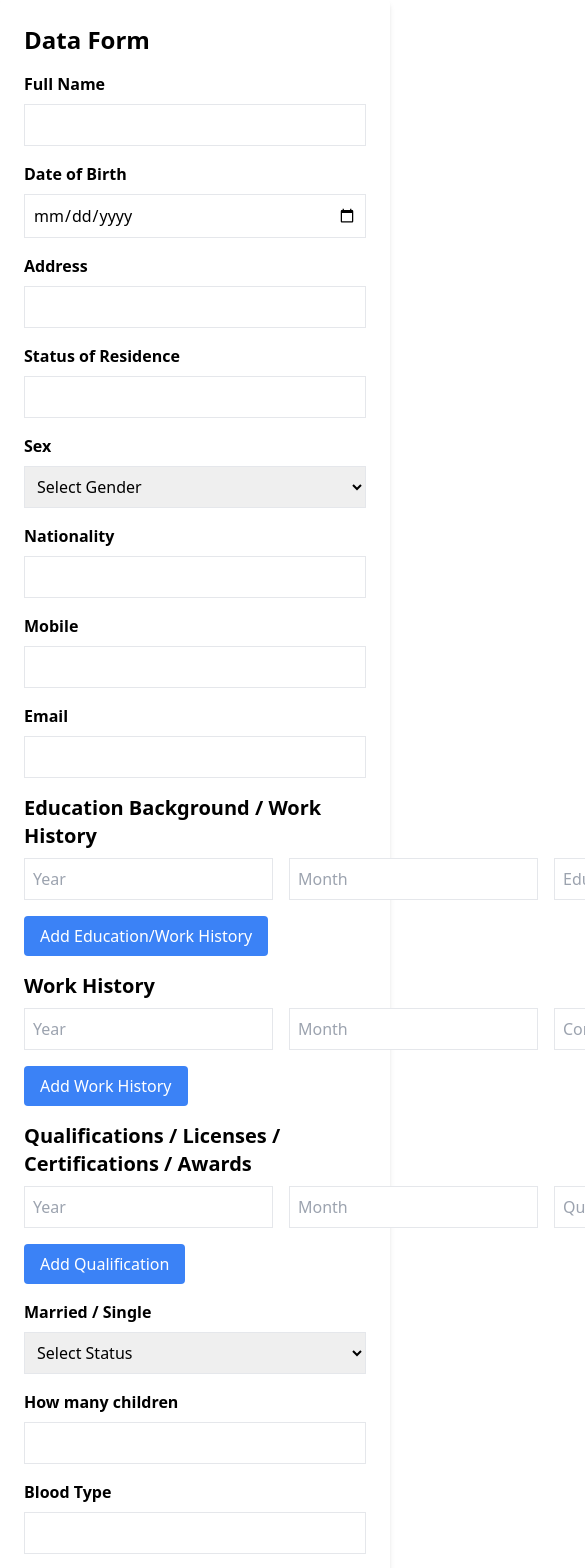
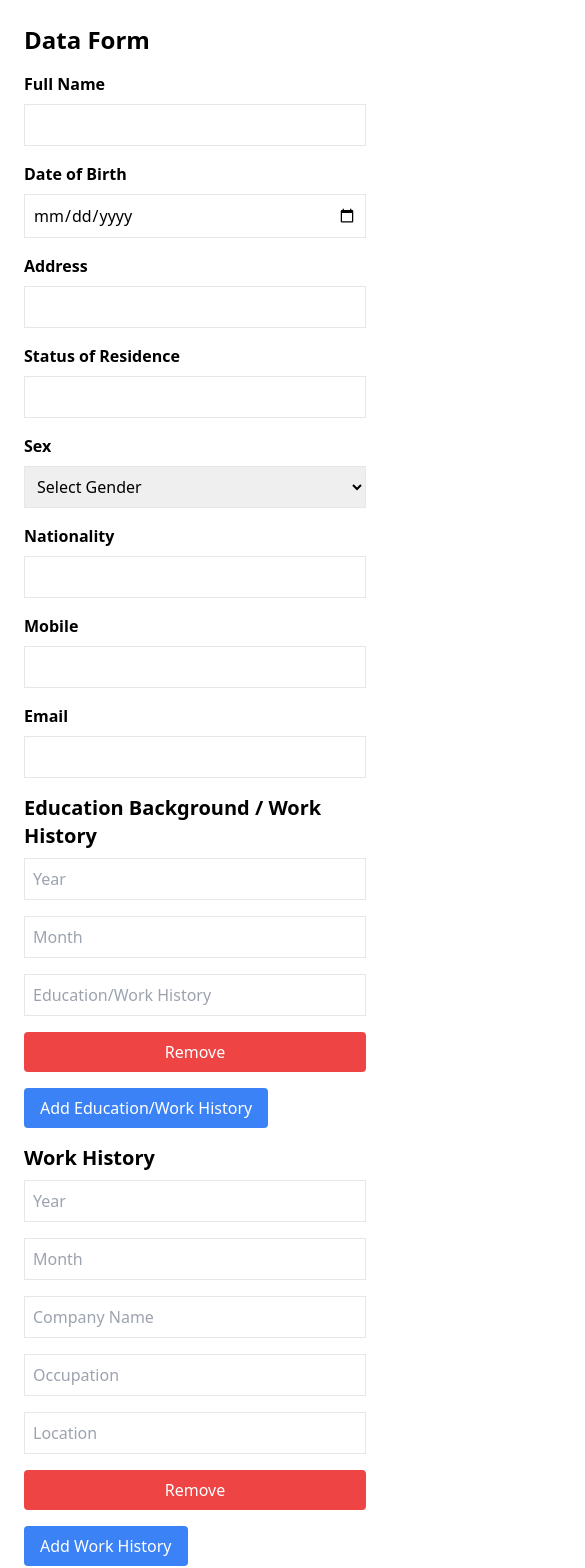
Before and after one commit to Rukshan2000/devAtmo, a React (Create React App) app: page / in a window 390 px wide. Shown: the top 1568 px of the page, 585 px wide, since content can reach past the window. Built offline with nearby package versions, Linux system fonts and the light colour scheme.

Commit message:
responsive

```diff
--- a/src/components/dataForm.jsx
+++ b/src/components/dataForm.jsx
@@ -131,11 +131,11 @@ function DataForm({ onSubmit }) {
 {/* Education Section */}
 <h3 className="mb-2 text-xl font-bold">Education Background / Work History</h3>
 {formState.education.map((item, index) => (
-    <div key={index} className="flex items-center gap-4 mb-4 sm:flex-col lg:flex-row lg:gap-4">
+    <div key={index} className="flex flex-col mb-4 gap-4 lg:flex-row lg:gap-4">
         <input type="text" name="year" placeholder="Year" value={item.year} onChange={(e) => handleDynamicChange(index, 'education', e)} className="p-2 border flex-1" />
         <input type="text" name="month" placeholder="Month" value={item.month} onChange={(e) => handleDynamicChange(index, 'education', e)} className="p-2 border flex-1" />
         <input type="text" name="background" placeholder="Education/Work History" value={item.background} onChange={(e) => handleDynamicChange(index, 'education', e)} className="p-2 border flex-1" />
-        <button type="button" onClick={() => removeRow(index, 'education')} className="px-4 py-2 text-white bg-red-500 rounded">Remove</button>
+        <button type="button" onClick={() => removeRow(index, 'education')} className="px-4 py-2 text-white bg-red-500 rounded lg:self-center">Remove</button>
     </div>
 ))}
 <button type="button" onClick={() => addRow('education')} className="px-4 py-2 mb-4 text-white bg-blue-500 rounded">Add Education/Work History</button>
@@ -143,13 +143,13 @@ function DataForm({ onSubmit }) {
 {/* Work History Section */}
 <h3 className="mb-2 text-xl font-bold">Work History</h3>
 {formState.workHistory.map((item, index) => (
-    <div key={index} className="flex items-center gap-4 mb-4 sm:flex-col lg:flex-row lg:gap-4">
+    <div key={index} className="flex flex-col mb-4 gap-4 lg:flex-row lg:gap-4">
         <input type="text" name="year" placeholder="Year" value={item.year} onChange={(e) => handleDynamicChange(index, 'workHistory', e)} className="p-2 border flex-1" />
         <input type="text" name="month" placeholder="Month" value={item.month} onChange={(e) => handleDynamicChange(index, 'workHistory', e)} className="p-2 border flex-1" />
         <input type="text" name="companyName" placeholder="Company Name" value={item.companyName} onChange={(e) => handleDynamicChange(index, 'workHistory', e)} className="p-2 border flex-1" />
         <input type="text" name="occupation" placeholder="Occupation" value={item.occupation} onChange={(e) => handleDynamicChange(index, 'workHistory', e)} className="p-2 border flex-1" />
         <input type="text" name="location" placeholder="Location" value={item.location} onChange={(e) => handleDynamicChange(index, 'workHistory', e)} className="p-2 border flex-1" />
-        <button type="button" onClick={() => removeRow(index, 'workHistory')} className="px-4 py-2 text-white bg-red-500 rounded">Remove</button>
+        <button type="button" onClick={() => removeRow(index, 'workHistory')} className="px-4 py-2 text-white bg-red-500 rounded lg:self-center">Remove</button>
     </div>
 ))}
 <button type="button" onClick={() => addRow('workHistory')} className="px-4 py-2 mb-4 text-white bg-blue-500 rounded">Add Work History</button>
@@ -157,14 +157,15 @@ function DataForm({ onSubmit }) {
 {/* Qualifications Section */}
 <h3 className="mb-2 text-xl font-bold">Qualifications / Licenses / Certifications / Awards</h3>
 {formState.qualifications.map((item, index) => (
-    <div key={index} className="flex items-center gap-4 mb-4 sm:flex-col lg:flex-row lg:gap-4">
+    <div key={index} className="flex flex-col mb-4 gap-4 lg:flex-row lg:gap-4">
         <input type="text" name="year" placeholder="Year" value={item.year} onChange={(e) => handleDynamicChange(index, 'qualifications', e)} className="p-2 border flex-1" />
         <input type="text" name="month" placeholder="Month" value={item.month} onChange={(e) => handleDynamicChange(index, 'qualifications', e)} className="p-2 border flex-1" />
         <input type="text" name="qualification" placeholder="Qualification/Award" value={item.qualification} onChange={(e) => handleDynamicChange(index, 'qualifications', e)} className="p-2 border flex-1" />
-        <button type="button" onClick={() => removeRow(index, 'qualifications')} className="px-4 py-2 text-white bg-red-500 rounded">Remove</button>
+        <button type="button" onClick={() => removeRow(index, 'qualifications')} className="px-4 py-2 text-white bg-red-500 rounded lg:self-center">Remove</button>
     </div>
 ))}
 <button type="button" onClick={() => addRow('qualifications')} className="px-4 py-2 mb-4 text-white bg-blue-500 rounded">Add Qualification</button>
+
 
             <div className="mb-4">
     <label className="block mb-2 font-bold">Married / Single</label>
```
